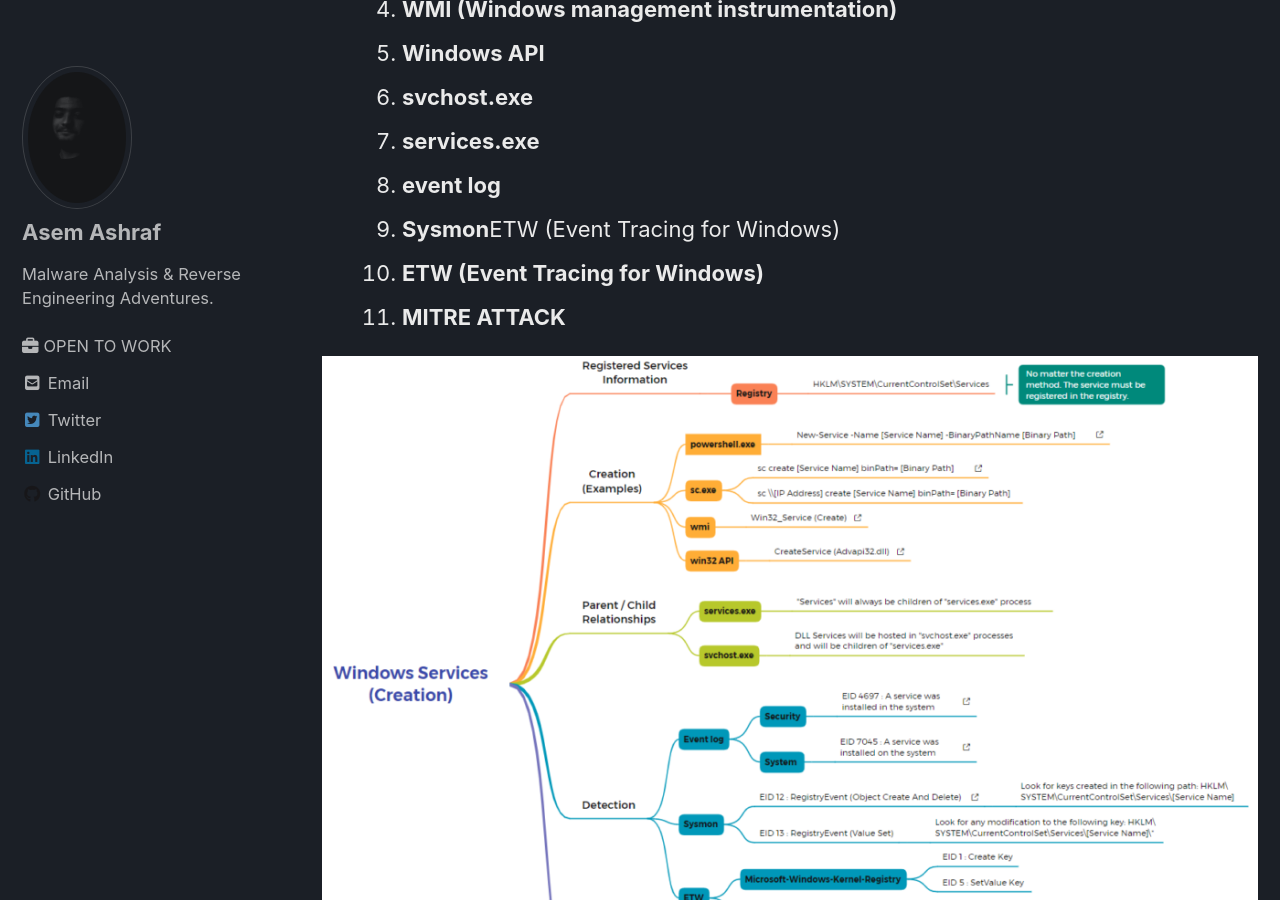
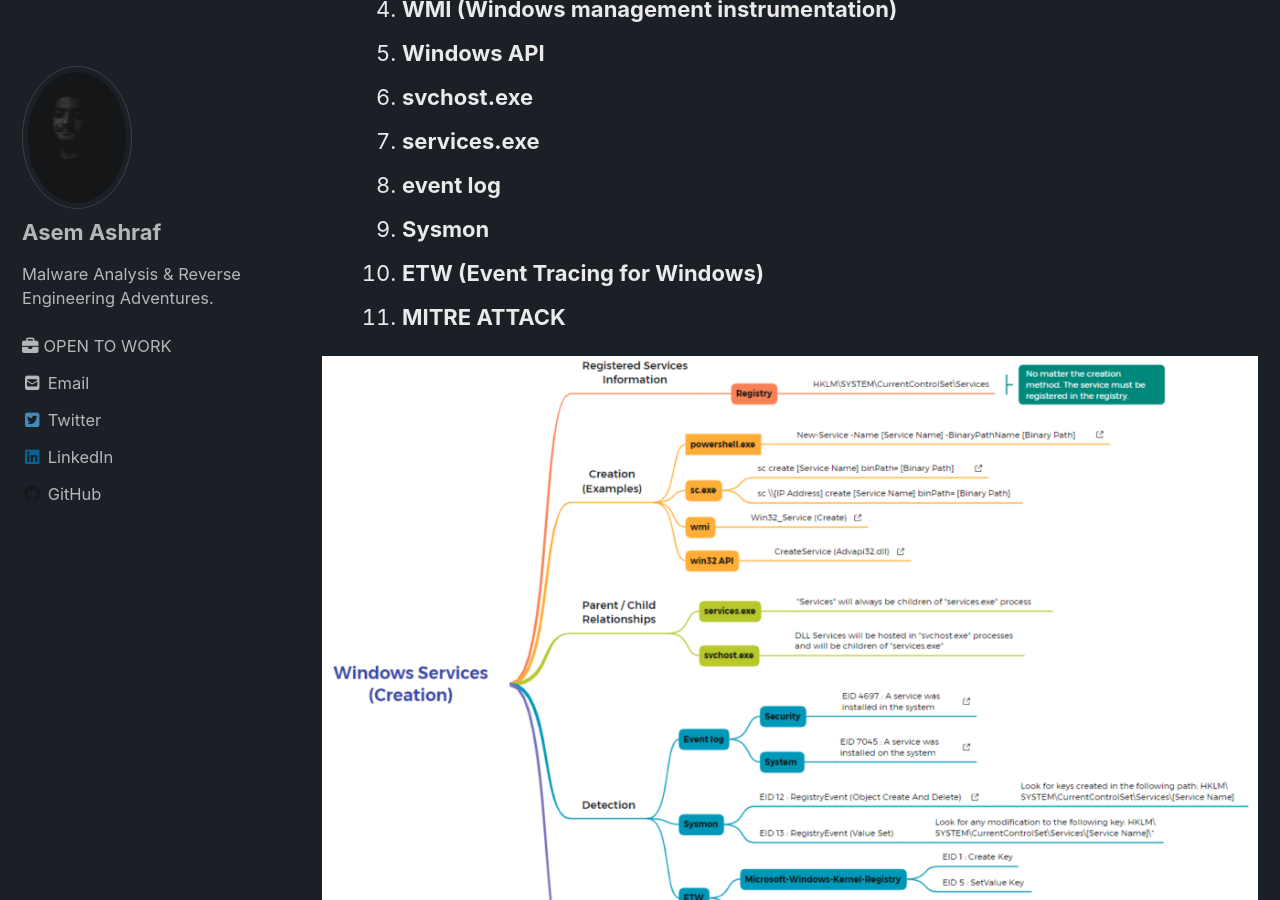
Before and after one commit to Asem-Ashraf-git/Asem-Ashraf-git.github.io, a Jekyll site: the page built from _posts/malware_analysis/2023-11-4-auto_run_service.md, in a window 1280 px wide and 900 px high, scrolled down 1453 px. Built offline with Jekyll 4.4.1, drawn with Linux system fonts in a browser that asks for light colours; cached includes are drawn as plain includes; nearby versions of some CDN libraries.

Commit message:
2023-11-4-auto_run_service.md

```diff
--- a/_posts/malware_analysis/2023-11-4-auto_run_service.md
+++ b/_posts/malware_analysis/2023-11-4-auto_run_service.md
@@ -27,7 +27,7 @@ toc: true
    6.  **svchost.exe**
    7.  **services.exe**
    8.  **event log**
-   9.  **Sysmon**ETW (Event Tracing for Windows)
+   9.  **Sysmon**
    10. **ETW (Event Tracing for Windows)**
    11. **MITRE ATTACK**
 
```
